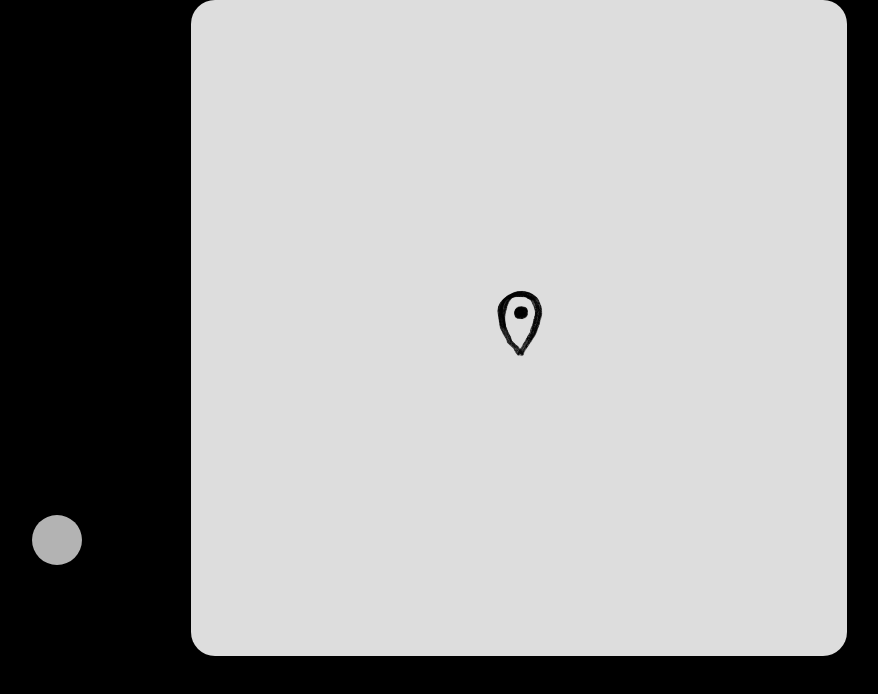
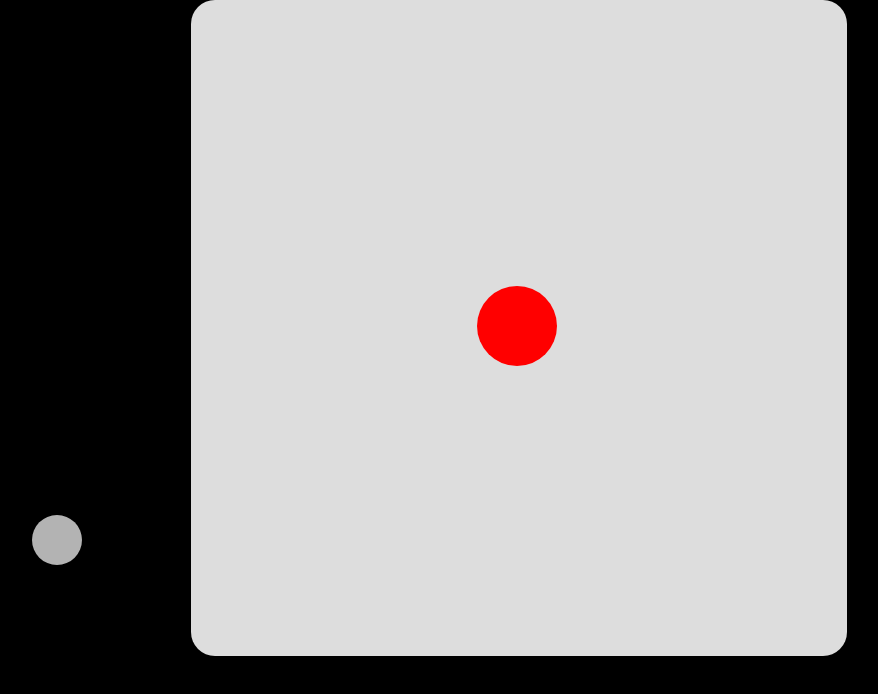
Before and after one commit to FRAMEllARCHIVE/SPRITES, a plain HTML site: page index.html in a window 1280 px wide. Shown: the whole page, without its empty margins (121-999 px from the left). Drawn offline with Linux system fonts and the light colour scheme.

Commit message:
Update index.html

```diff
--- a/index.html
+++ b/index.html
@@ -107,15 +107,28 @@
             position: absolute;
             pointer-events: none;
         }
+
+        #chaser {
+    position: absolute;
+    width: 80px;
+    height: 80px;
+    background-color: red;
+    border-radius: 50%;
+    transform: translate(-50%, -50%);
+    transition: top 0.1s, left 0.1s;
+}
     </style>
 </head>
 <body>
     <div id="gameArea">
         <div id="player" class="A"></div>
+        <div id="chaser"></div>
+
     </div>
     <div id="joypad">
         <div id="joypadInner"></div>
     </div>
+
     <script>
     const player = document.getElementById('player');
     const joypad = document.getElementById('joypad');
@@ -258,6 +271,7 @@
 function gameLoop(timestamp) {
     handleGamepadInput();
     updatePosition();
+    updateChaser();
     updateAnimation(timestamp);
     requestAnimationFrame(gameLoop);
 }
@@ -284,6 +298,24 @@
         }
     });
 
+        const chaser = document.getElementById('chaser');
+let chaserX = 20, chaserY = 20;
+const chaserSpeed = 0.2;
+
+function updateChaser() {
+    const dx = posX - chaserX;
+    const dy = posY - chaserY;
+    const distance = Math.sqrt(dx * dx + dy * dy);
+
+    if (distance > 0.5) {
+        chaserX += (dx / distance) * chaserSpeed;
+        chaserY += (dy / distance) * chaserSpeed;
+    }
+
+    chaser.style.left = `${chaserX}%`;
+    chaser.style.top = `${chaserY}%`;
+}
+
     gameLoop(0);
 </script>
 </body>
```
Lines whose indentation alone changed are shown as unchanged.
